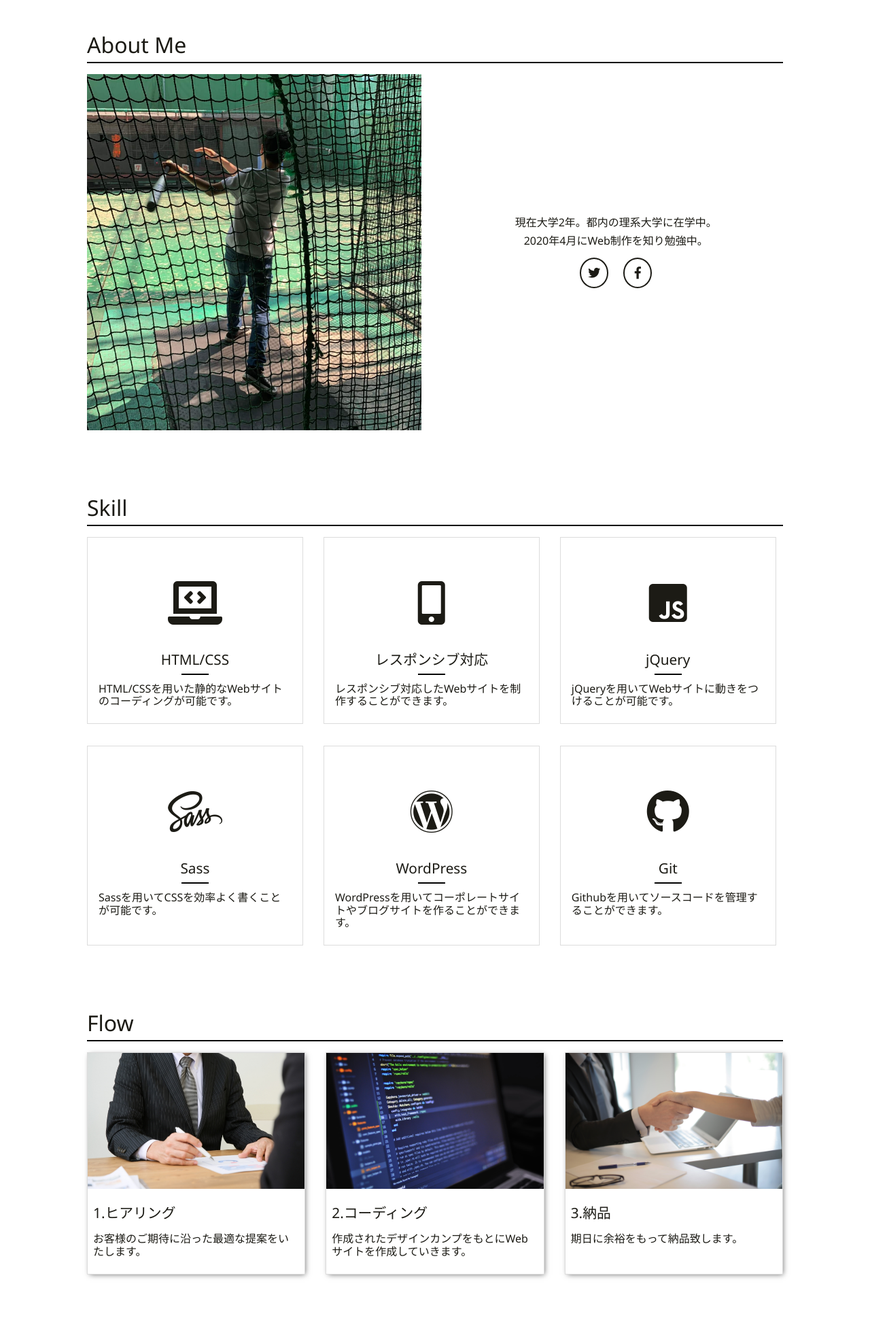
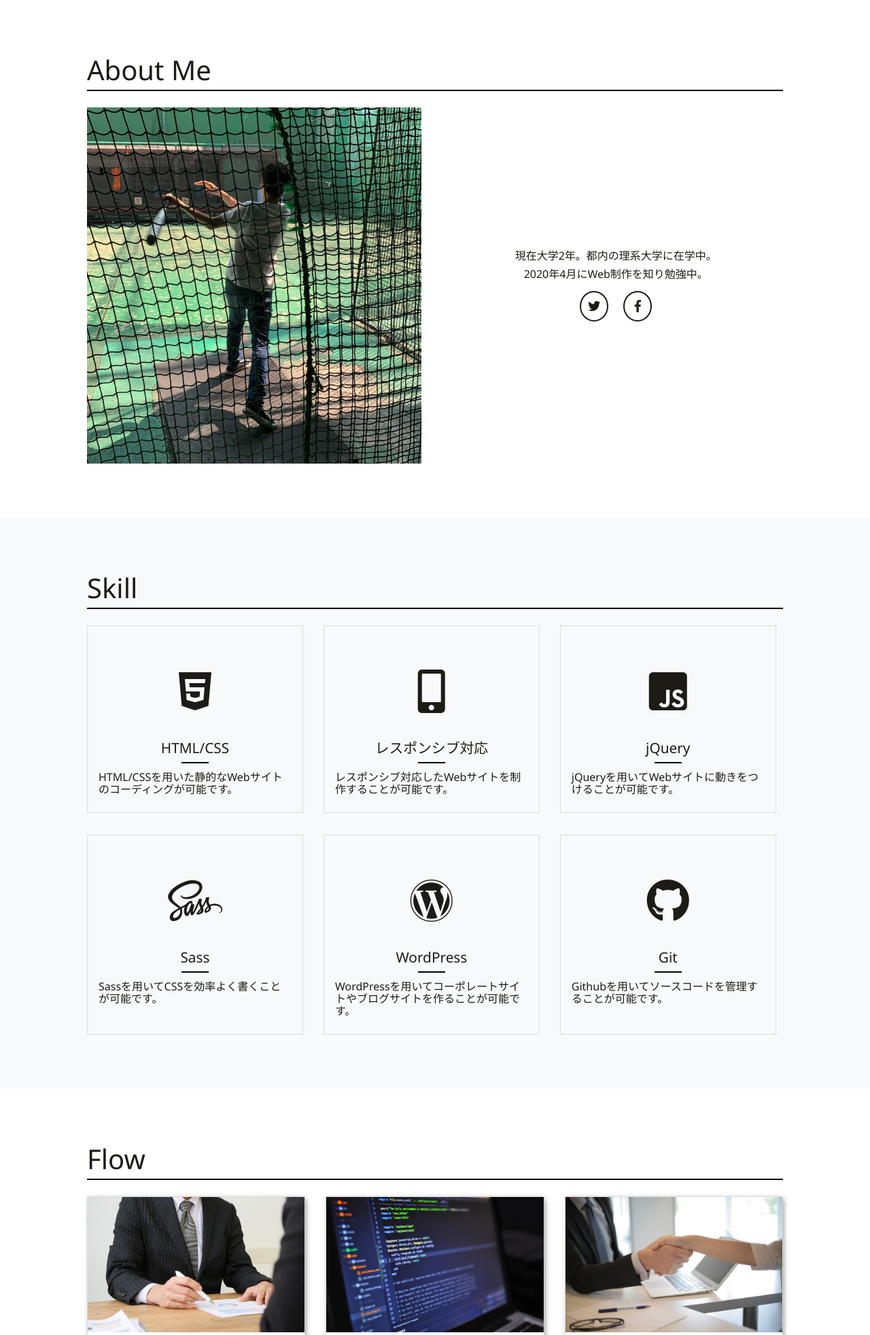
Before and after one commit to ryoya-murata/myportfolio, a PHP site: page / in a window 1280 px wide. Shown: the part 800-2764 px from the top of the page at 68% size. Run offline with PHP 8.4, Linux system fonts and the light colour scheme; some libraries are stand-ins or nearby versions; some web fonts are replaced.

Commit message:
背景を設定

```diff
--- a/css/style.css
+++ b/css/style.css
@@ -18,7 +18,7 @@ img {
 }
 
 .section {
-  padding: 3em 0;
+  padding: 5em 0;
 }
 
 .section__inner {
@@ -31,8 +31,8 @@ img {
 }
 
 .section__title {
-  font-size: 2em;
-  margin-bottom: .5em;
+  font-size: 2.5em;
+  margin-bottom: .6em;
   padding-bottom: 6px;
   border-bottom: 2px solid #000;
 }
@@ -52,6 +52,10 @@ img {
 
 .section__desc {
   margin-bottom: 2em;
+}
+
+.section--bg_gray {
+  background: #f8f9fa;
 }
 
 .header {
--- a/css/style.scss
+++ b/css/style.scss
@@ -49,7 +49,7 @@ $breakpoints: (
 
 
 .section{
-    padding: 3em 0;
+    padding: 5em 0;
 }
 
 .section__inner{
@@ -61,8 +61,8 @@ $breakpoints: (
 }
 
 .section__title{
-    font-size: 2em;
-    margin-bottom: .5em;
+    font-size: 2.5em;
+    margin-bottom: .6em;
     padding-bottom: 6px;
     border-bottom: 2px solid #000;
 }
@@ -81,6 +81,10 @@ $breakpoints: (
 
 .section__desc{
     margin-bottom: 2em;
+}
+
+.section--bg_gray{
+    background: #f8f9fa;
 }
 
 // =======================
--- a/index.html
+++ b/index.html
@@ -89,13 +89,13 @@
     </section><!-- /.section about -->
 
     <!-- skill -->
-    <section class="section skill">
+    <section class="section skill section--bg_gray">
         <div class="section__inner skill__inner">
             <div class="section__title">Skill</div><!-- /.section__title -->
             <div class="skills">
                 <div class="skill__item">
                     <div class="skill__icon-wrap">
-                        <span class="skill__icon"><i class="fas fa-laptop-code fa-4x"></i></span>
+                        <span class="skill__icon"><i class="fab fa-html5 fa-4x"></i></span>
                     </div><!-- /.skill__icon-wrap -->
                     <div class="skill__title">HTML/CSS</div><!-- /.skill__title -->
                     <div class="skill__desc">HTML/CSSを用いた静的なWebサイトのコーディングが可能です。</div><!-- /.skill__desc -->
@@ -105,7 +105,7 @@
                         <span class="skill__icon"><i class="fas fa-mobile-alt fa-4x"></i></span><!-- /.skill__icon -->
                     </div><!-- /.skill__icon-wrap -->
                     <div class="skill__title">レスポンシブ対応</div><!-- /.skill__title -->
-                    <div class="skill__desc">レスポンシブ対応したWebサイトを制作することができます。</div><!-- /.skill__desc -->
+                    <div class="skill__desc">レスポンシブ対応したWebサイトを制作することが可能です。</div><!-- /.skill__desc -->
                 </div><!-- /.skill__item -->
                 <div class="skill__item">
                     <div class="skill__icon-wrap">
@@ -126,14 +126,14 @@
                         <span class="skill__icon"><i class="fab fa-wordpress fa-4x"></i></span><!-- /.skill__icon -->
                     </div><!-- /.skill__icon-wrap -->
                     <div class="skill__title">WordPress</div><!-- /.skill__title -->
-                    <div class="skill__desc">WordPressを用いてコーポレートサイトやブログサイトを作ることができます。</div><!-- /.skill__desc -->
+                    <div class="skill__desc">WordPressを用いてコーポレートサイトやブログサイトを作ることが可能です。</div><!-- /.skill__desc -->
                 </div><!-- /.skill__item -->
                 <div class="skill__item">
                    <div class="skill__icon-wrap">
                     <span class="skill__icon"><i class="fab fa-github fa-4x"></i></span><!-- /.skill__icon -->
                    </div><!-- /.skill__icon-wrap -->
                     <div class="skill__title">Git</div><!-- /.skill__title -->
-                    <div class="skill__desc">Githubを用いてソースコードを管理することができます。</div><!-- /.skill__desc -->
+                    <div class="skill__desc">Githubを用いてソースコードを管理することが可能です。</div><!-- /.skill__desc -->
                 </div><!-- /.skill__item -->
             </div><!-- /.skills -->
         </div><!-- /.section__inner skill__inner -->
@@ -146,7 +146,7 @@
             <div class="cards">
                 <div class="cards__item card">
                     <div class="card__img-wrap">
-                        <img src="./img/flow-img/hearing2.jpg" alt="" class="card__img">
+                        <img src="./img/flow-img/hearing.jpg" alt="" class="card__img">
                     </div><!-- /.card__img-wrap -->
                     <div class="card__body">
                         <div class="card__title">1.ヒアリング</div><!-- /.card__title -->
@@ -168,7 +168,7 @@
                     </div><!-- /.card__img-wrap -->
                     <div class="card__body">
                         <div class="card__title">3.納品</div><!-- /.card__title -->
-                        <div class="card__desc">期日に余裕をもって納品致します。</div><!-- /.card__desc -->
+                        <div class="card__desc">期日に余裕をもって納品いたします。</div><!-- /.card__desc -->
                     </div><!-- /.card__body -->
                 </div><!-- /.cards__item card -->
             </div><!-- /.cards -->
@@ -176,7 +176,7 @@
     </section><!-- /.section flow -->
 
     <!-- work -->
-    <section class="section work">
+    <section class="section work section--bg_gray">
         <div class="section__inner works__inner">
             <div class="section__title">Works</div><!-- /.section__title -->
             <div class="section__desc">ここでは過去に作成したWebサイトを紹介します。クリックするとそのサイトに移動します。</div><!-- /.section__desc -->
```
Also changed, not shown: img/flow-img/coding.jpg, img/flow-img/coding2.jpg (deleted), img/flow-img/finish.jpg, img/flow-img/hearing.jpg (added), img/flow-img/hearing1.jpg (deleted), 1 other file.
